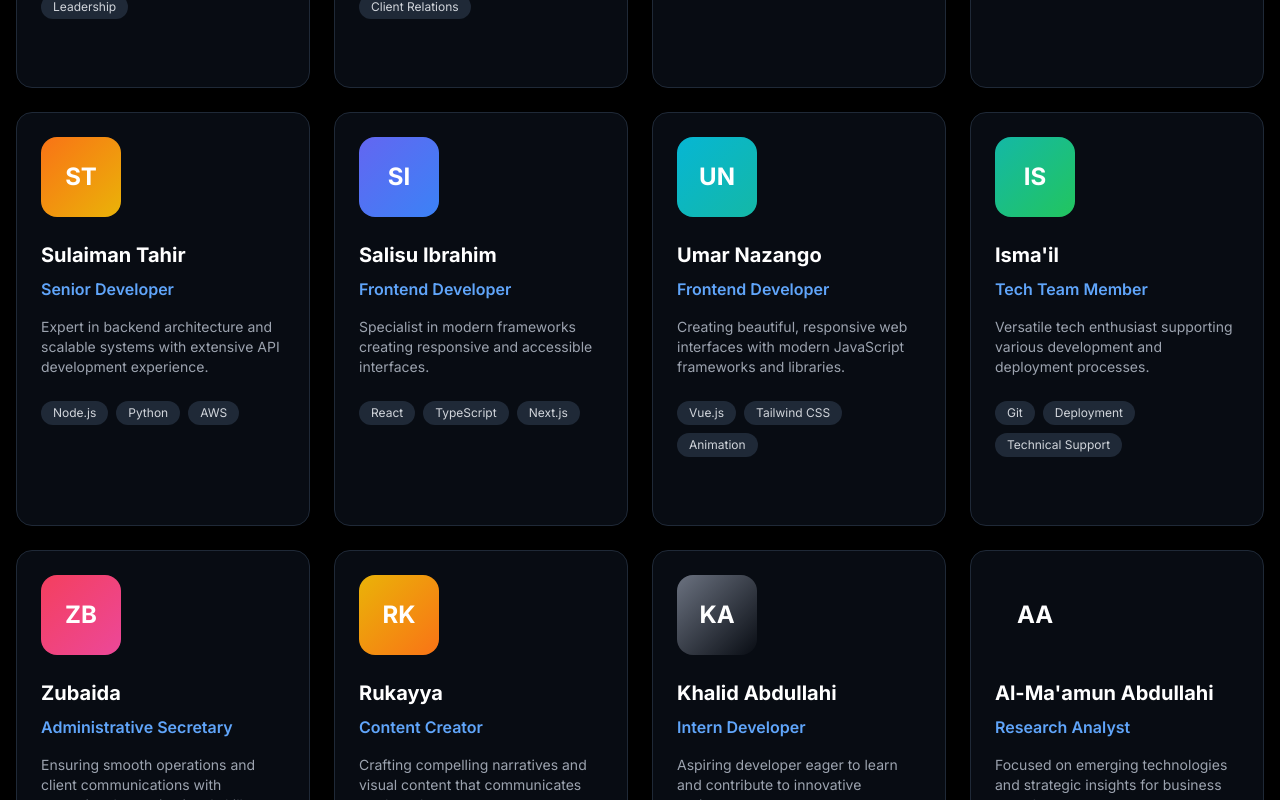
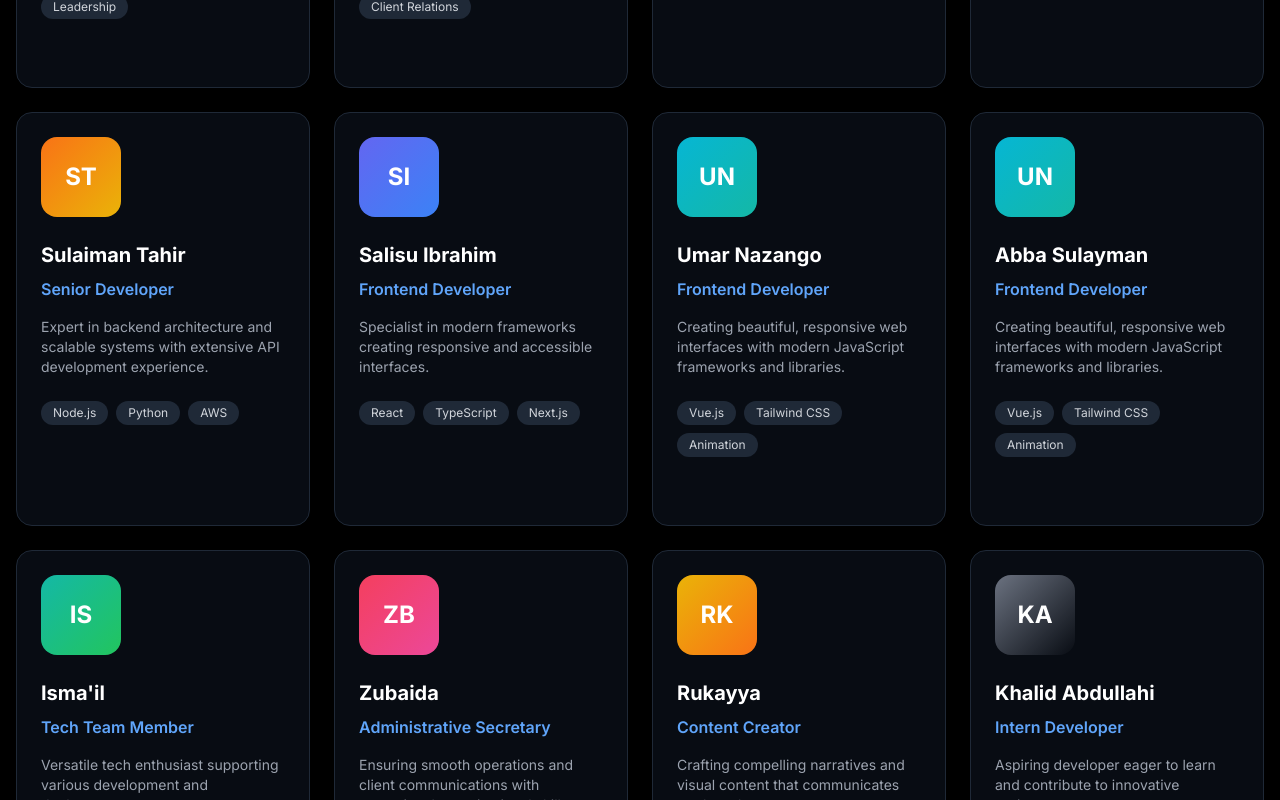
Before and after one commit to Mranwar001/adorable-voostech, a React (Vite) app: page / in a window 1280 px wide. Shown: the part 5880-6680 px from the top of the page. Built offline with nearby package versions, Linux system fonts and the light colour scheme.

Commit message:
Update Team.jsx

```diff
--- a/src/components/Team.jsx
+++ b/src/components/Team.jsx
@@ -48,7 +48,7 @@ export default function Team() {
       color: "from-indigo-500 to-blue-500",
       initials: "SI"
     },
-    // Additional names you requested
+
     {
       name: "Umar Nazango",
       role: "Frontend Developer",
@@ -57,6 +57,16 @@ export default function Team() {
       color: "from-cyan-500 to-teal-500",
       initials: "UN"
     },
+
+    {
+      name: "Abba Sulayman",
+      role: "Frontend Developer",
+      description: "Creating beautiful, responsive web interfaces with modern JavaScript frameworks and libraries.",
+      expertise: ["Vue.js", "Tailwind CSS", "Animation"],
+      color: "from-cyan-500 to-teal-500",
+      initials: "UN"
+    },
+
     {
       name: "Isma'il",
       role: "Tech Team Member",
@@ -102,7 +112,7 @@ export default function Team() {
   return (
     <section id="team" className="py-20 bg-black">
       <div className="container mx-auto px-4">
-        {/* Section Header */}
+        {/* Header........................ */}
         <div className="text-center max-w-3xl mx-auto mb-16">
           <span className="inline-block px-4 py-2 bg-gray-800 rounded-full text-gray-300 text-sm font-semibold mb-4">
             BEHIND THE INNOVATION
@@ -117,14 +127,14 @@ export default function Team() {
           </p>
         </div>
 
-        {/* Team Grid */}
+        {/* Grid...... */}
         <div className="grid grid-cols-1 sm:grid-cols-2 lg:grid-cols-3 xl:grid-cols-4 gap-6">
           {teamMembers.map((member, index) => (
             <div
               key={index}
               className="group relative bg-gray-900/50 backdrop-blur-sm border border-gray-800 rounded-2xl p-6 hover:border-gray-700 transition-all duration-300 hover:-translate-y-2"
             >
-              {/* Avatar */}
+              {/* Avatarrrrrr */}
               <div className="mb-6">
                 <div className={`w-20 h-20 rounded-2xl bg-gradient-to-br ${member.color} flex items-center justify-center text-2xl font-bold text-white mb-4`}>
                   {member.initials}
```
